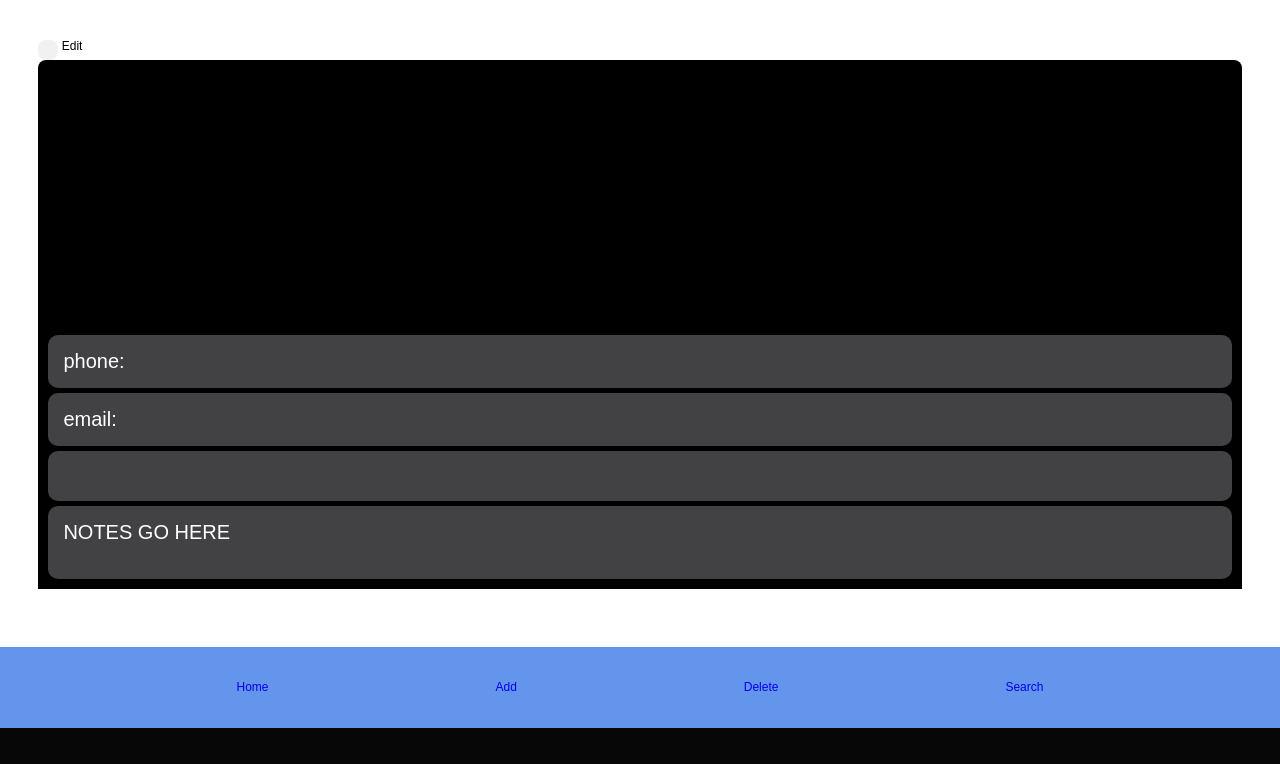
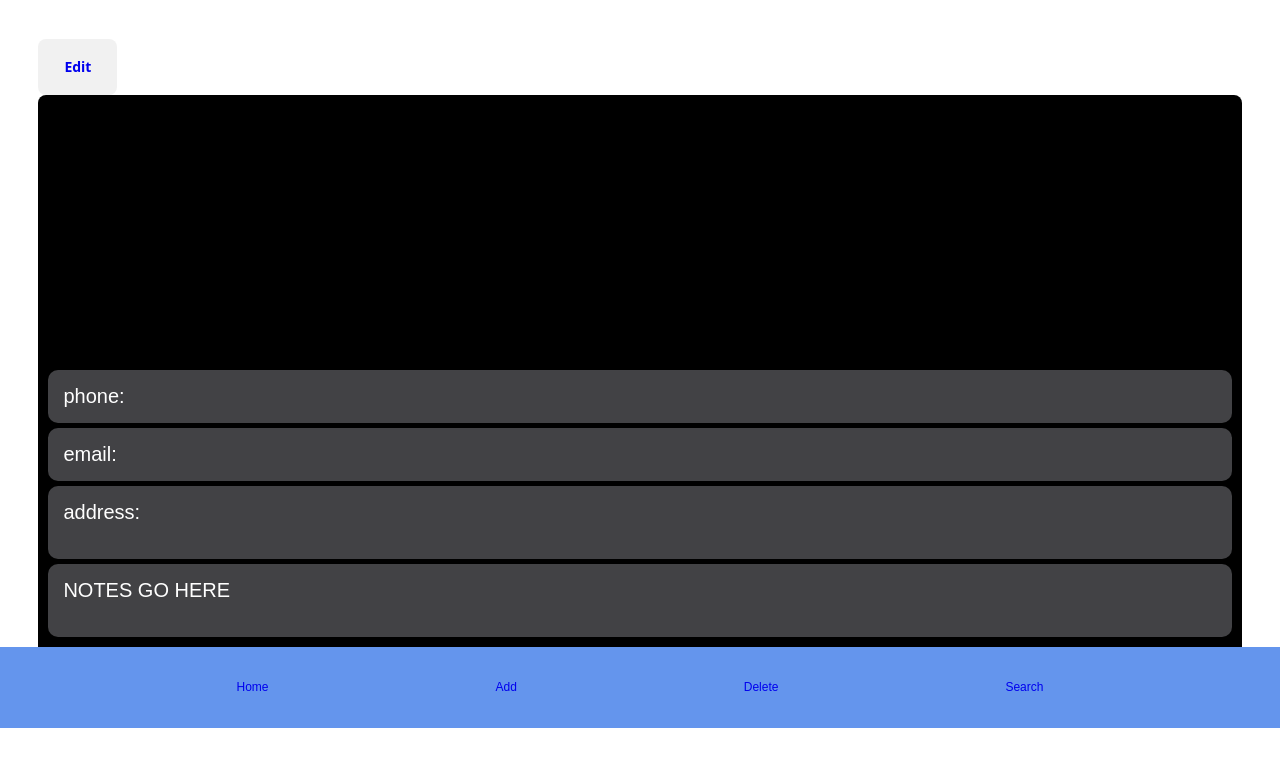
Before and after one commit to software-students-fall2023/2-web-app-exercise-leftovers2, a Flask app: template templates/individual_view.html in a window 1280 px wide. Shown: the part 72-836 px from the top of the page. Before the commit the page ends 800 px from the top, so only its background shows below. Run offline with Flask 3, Linux system fonts and the light colour scheme; the template is opened without the code that fills it, so the values that code supplies are empty.

Commit message:
added an 'edit' button

```diff
--- a/templates/individual_view.html
+++ b/templates/individual_view.html
@@ -1,14 +1,15 @@
 {% extends 'index.html' %} {% block container %}
 <!-- =====================BODY (NAME, PHONE, ...)===================== -->
-<button id="edit" class="button-38" role="button"></button>
-<link rel="stylesheet" href="./edit.html" />Edit
+<button id="edit" class="button-38" role="button">
+  <a href="{{url_for('edit_view')}}">Edit</a>
+</button>
 
 <div class="info">
   <div class="content name">{{contact.name}}</div>
 
   <div class="content phone">
     <div>phone:</div>
-    <div  pattern="[0-9]{3}-[0-9]{2}-[0-9]{3}">{{contact.phone}}</div>
+    <div pattern="[0-9]{3}-[0-9]{2}-[0-9]{3}">{{contact.phone}}</div>
   </div>
 
   <div class="content email">
@@ -17,15 +18,12 @@
   </div>
 
   <div class="content address">
-    <p class="iv_p">
-      {{contact.address}}
-    </p>
+    <div>address:</div>
+    <p class="iv_p">{{contact.address}}</p>
   </div>
   <div class="content notes">
     NOTES GO HERE
-    <p class="iv_p">
-      {{contact.notes}}
-    </p>
+    <p class="iv_p">{{contact.notes}}</p>
   </div>
 </div>
 {% endblock %}
```
